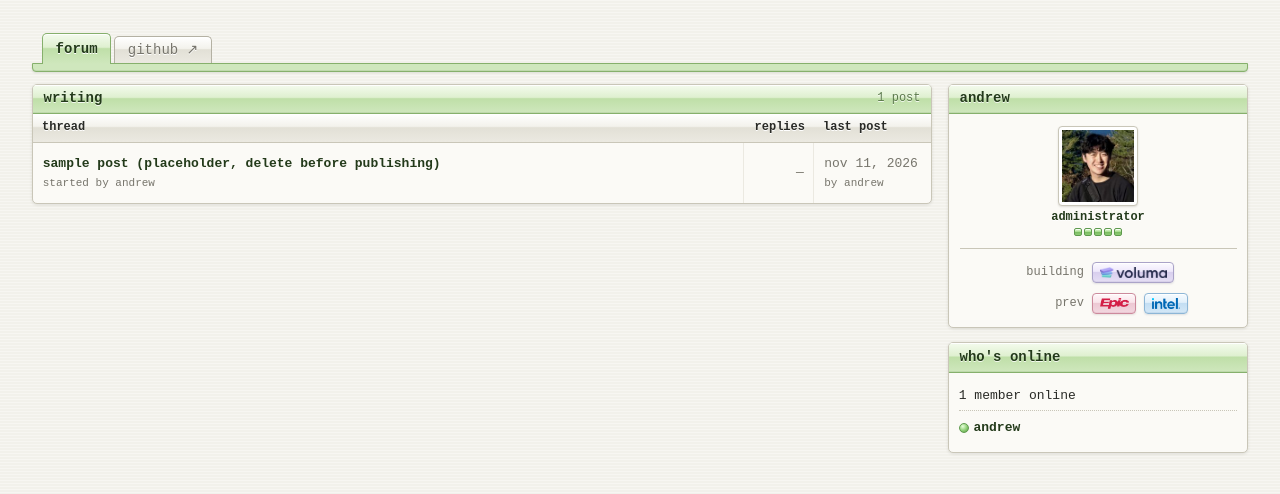
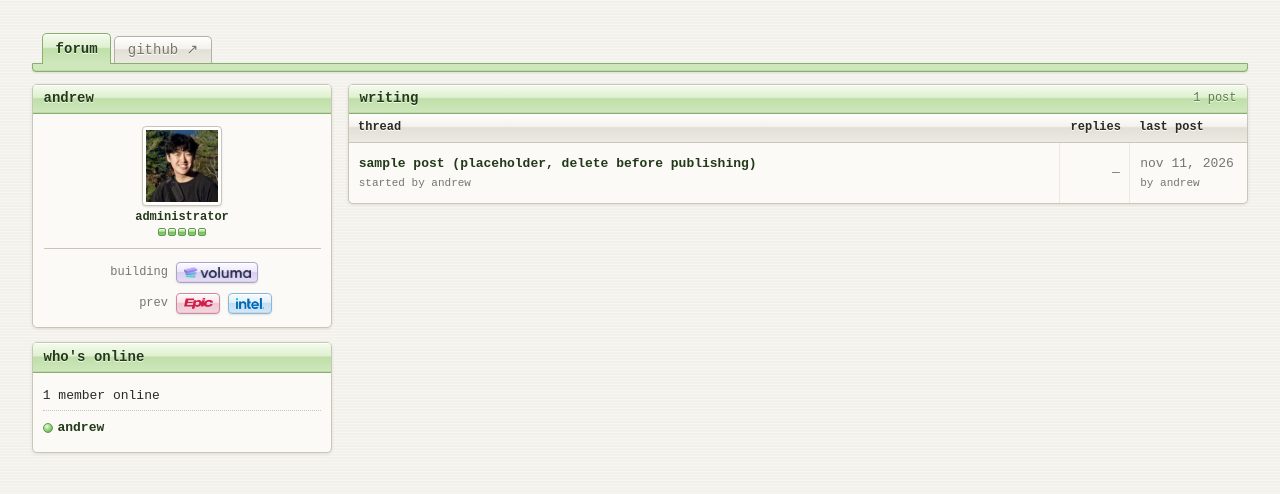
Before and after one commit to andrewtea/andrewtea.github.io, an Astro site: page / in a window 1280 px wide. Built offline with nearby package versions, Linux system fonts and the light colour scheme; Astro itself is replaced by a stand-in of ours; no server answers.

Commit message:
Put the profile and who's online in a left sidebar on the index
Amp-Thread-ID: https://ampcode.com/threads/T-01a1cc4b-cc2a-754e-924f-cb5413b0d5f6
Co-authored-by: Andrew Tang <andrewtea.dev@gmail.com>

```diff
--- a/public/styles.css
+++ b/public/styles.css
@@ -239,11 +239,11 @@ th.last, td.last { width: 15ch; }
   .page:has(> .side) { grid-template-columns: minmax(0, 1fr) 280px; }
   .tabs { grid-column: 1 / -1; }
   .side { grid-column: 2; grid-row: 2; }
-  /* Forum index: threads fill the main column, the profile and who's online stack in the sidebar */
-  .page:has(> .threads) { grid-template-columns: minmax(0, 1fr) 300px; grid-template-rows: auto auto 1fr; }
-  .threads { grid-column: 1; grid-row: 2 / span 2; }
-  .page:has(> .threads) .me { grid-column: 2; grid-row: 2; }
-  .page:has(> .threads) .side { grid-row: 3; }
+  /* Forum index: the profile and who's online stack in a left sidebar, threads fill the main column */
+  .page:has(> .threads) { grid-template-columns: 300px minmax(0, 1fr); grid-template-rows: auto auto 1fr; }
+  .threads { grid-column: 2; grid-row: 2 / span 2; }
+  .page:has(> .threads) .me { grid-column: 1; grid-row: 2; }
+  .page:has(> .threads) .side { grid-column: 1; grid-row: 3; }
   .me .profile { grid-template-columns: 1fr; justify-items: center; gap: 12px; }
   .me .postbit { width: 100%; padding: 0 0 12px; border-right: 0; border-bottom: 1px solid var(--line); }
 }
```
